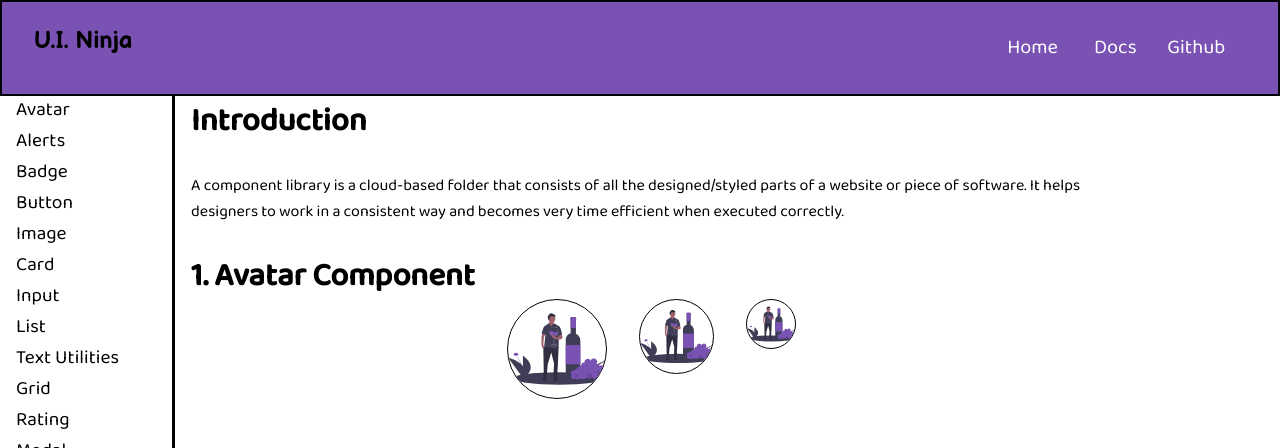
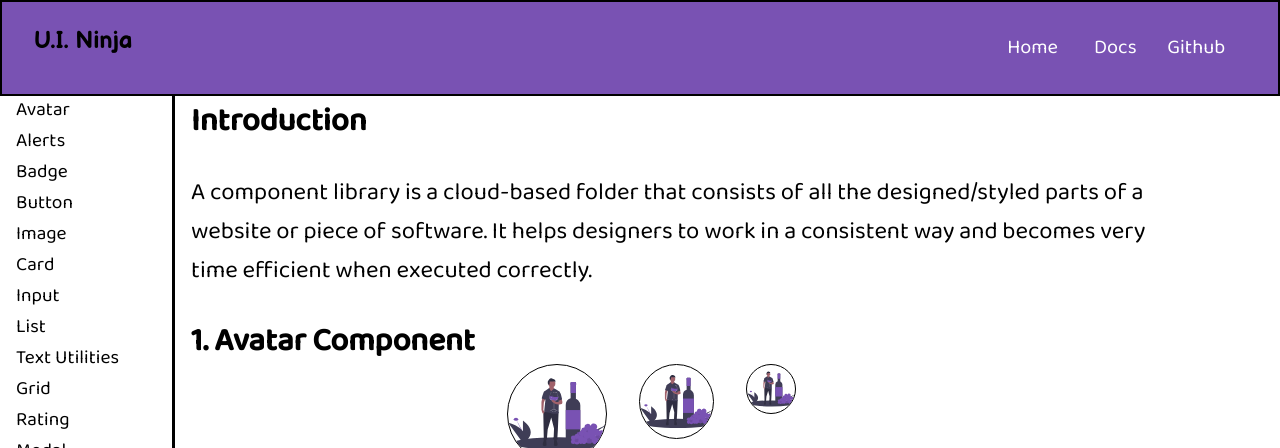
Before and after one commit to Ayush-kumar1/Component-Library, a plain HTML site: page index.html in a window 1280 px wide. Shown: the top 448 px of the page. Drawn offline with Linux system fonts and the light colour scheme.

Commit message:
Update index.html

```diff
--- a/index.html
+++ b/index.html
@@ -73,7 +73,7 @@
             <div>
                 <h1>Introduction</h1>
                 <br>
-                <p>A component library is a cloud-based folder that consists of all the designed/styled parts of a website or piece of software. It helps designers to work in a consistent way and becomes very time efficient when executed correctly.</p>
+                <p style="font-size:1.5rem;">A component library is a cloud-based folder that consists of all the designed/styled parts of a website or piece of software. It helps designers to work in a consistent way and becomes very time efficient when executed correctly.</p>
 
 
             </div>
```
